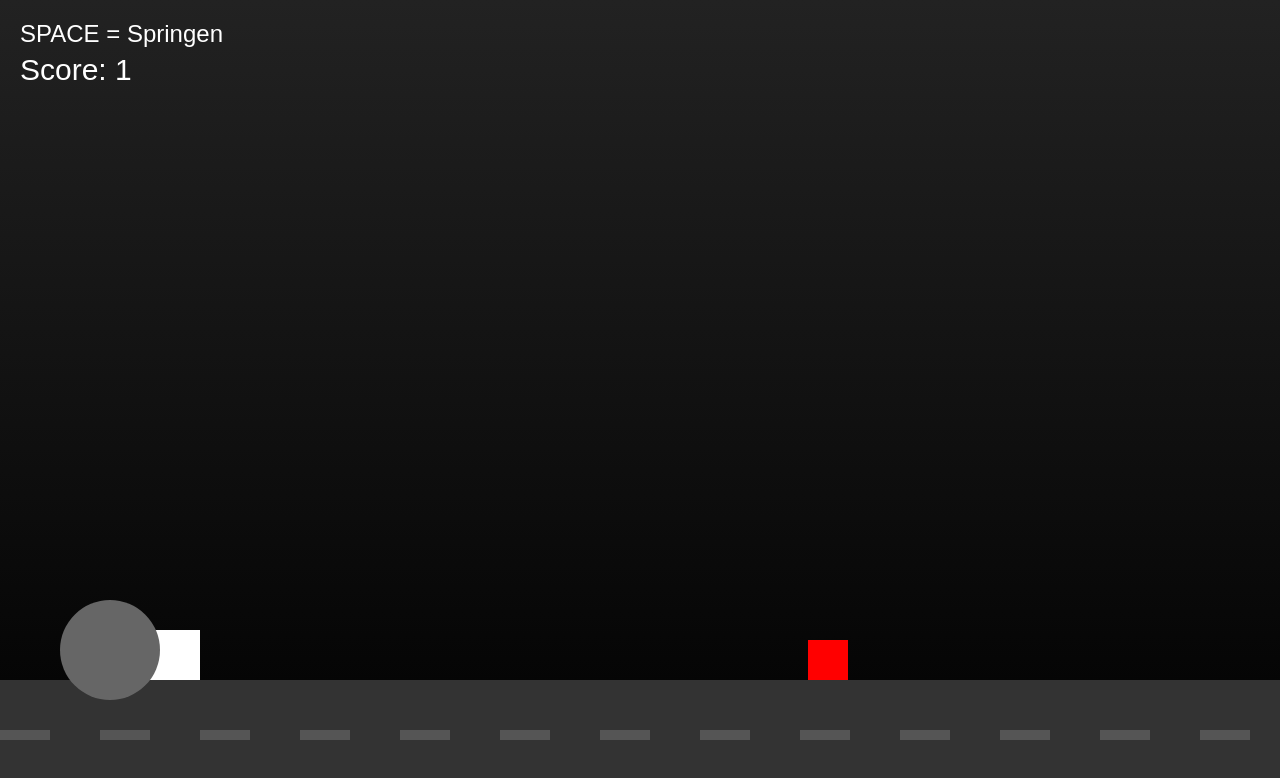
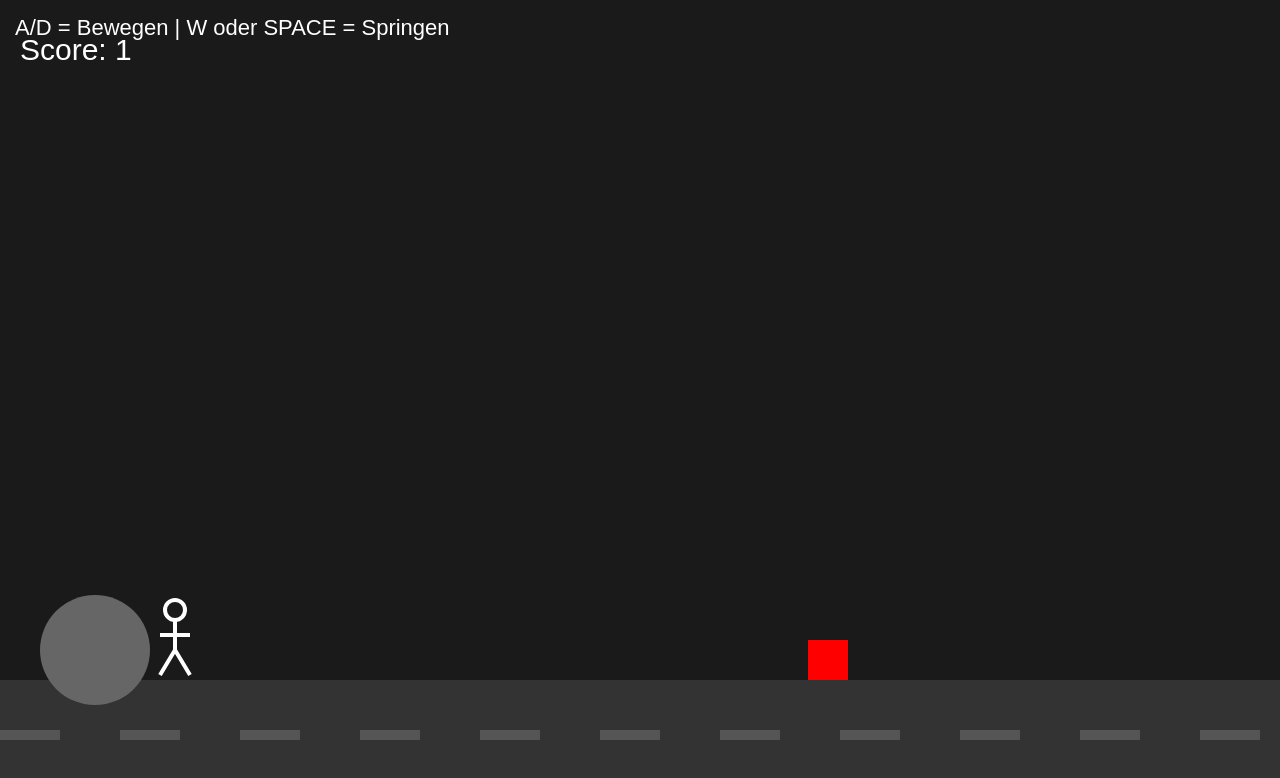
Before and after one commit to liambrod89-max/Shadow-Runner, a plain HTML site: page index.html in a window 1280 px wide. Drawn offline with Linux system fonts and the light colour scheme.

Commit message:
Update index.html

```diff
--- a/index.html
+++ b/index.html
@@ -9,7 +9,7 @@
     body {
       margin: 0;
       overflow: hidden;
-      background: #111;
+      background: black;
       font-family: Arial, sans-serif;
     }
 
@@ -18,19 +18,21 @@
       background: linear-gradient(to bottom, #222, #000);
     }
 
-    #text {
+    #info {
       position: absolute;
-      top: 20px;
-      left: 20px;
+      top: 15px;
+      left: 15px;
       color: white;
-      font-size: 24px;
+      font-size: 22px;
     }
   </style>
 </head>
 
 <body>
 
-<div id="text">SPACE = Springen</div>
+<div id="info">
+  A/D = Bewegen | W oder SPACE = Springen
+</div>
 
 <canvas id="game"></canvas>
 
@@ -44,11 +46,11 @@ canvas.height = window.innerHeight;
 // SPIELER
 const player = {
   x: 150,
-  y: canvas.height - 180,
+  y: canvas.height - 200,
   width: 50,
-  height: 50,
-  color: "white",
+  height: 80,
   velocityY: 0,
+  speed: 7,
   jumping: false
 };
 
@@ -59,25 +61,40 @@ const ground = canvas.height - 120;
 const rock = {
   x: 20,
   y: canvas.height - 150,
-  radius: 50
+  radius: 55
 };
+
+// SCORE
+let score = 0;
 
 // HINDERNISSE
 let obstacles = [];
 
-// SCORE
-let score = 0;
+// TASTEN
+let keys = {};
 
-// SPRINGEN
-document.addEventListener("keydown", function(e) {
-  if (e.code === "Space" && !player.jumping) {
+// TASTATUR
+document.addEventListener("keydown", (e) => {
+
+  keys[e.key.toLowerCase()] = true;
+
+  // Springen
+  if (
+    (e.code === "Space" || e.key.toLowerCase() === "w")
+    && !player.jumping
+  ) {
     player.velocityY = -18;
     player.jumping = true;
   }
 });
 
+document.addEventListener("keyup", (e) => {
+  keys[e.key.toLowerCase()] = false;
+});
+
 // HINDERNIS ERSTELLEN
 function createObstacle() {
+
   obstacles.push({
     x: canvas.width,
     y: ground - 40,
@@ -89,45 +106,108 @@ function createObstacle() {
 // GAME LOOP
 function update() {
 
-  // Hintergrund
   ctx.clearRect(0, 0, canvas.width, canvas.height);
 
-  // Tunnel Boden
+  // Hintergrund
+  ctx.fillStyle = "#111";
+  ctx.fillRect(0, 0, canvas.width, canvas.height);
+
+  // Tunnel
+  ctx.fillStyle = "#1a1a1a";
+  ctx.fillRect(0, 0, canvas.width, ground);
+
+  // Boden
   ctx.fillStyle = "#333";
   ctx.fillRect(0, ground, canvas.width, 120);
 
-  // Linien auf Straße
+  // Straßenlinien
   ctx.fillStyle = "#555";
-  for (let i = 0; i < canvas.width; i += 100) {
-    ctx.fillRect(i, ground + 50, 50, 10);
+
+  for (let i = 0; i < canvas.width; i += 120) {
+    ctx.fillRect(i, ground + 50, 60, 10);
   }
 
-  // Spieler Physik
+  // SPIELER BEWEGUNG
+  if (keys["d"]) {
+    player.x += player.speed;
+  }
+
+  if (keys["a"]) {
+    player.x -= player.speed;
+  }
+
+  // Grenzen
+  if (player.x < 0) player.x = 0;
+
+  if (player.x > canvas.width - player.width) {
+    player.x = canvas.width - player.width;
+  }
+
+  // Gravitation
   player.y += player.velocityY;
   player.velocityY += 1;
 
+  // Boden Check
   if (player.y >= ground - player.height) {
     player.y = ground - player.height;
     player.jumping = false;
   }
 
-  // Spieler zeichnen
-  ctx.fillStyle = player.color;
-  ctx.fillRect(player.x, player.y, player.width, player.height);
+  // ===== STICKMAN =====
 
-  // Stein
+  ctx.strokeStyle = "white";
+  ctx.lineWidth = 4;
+
+  // Kopf
+  ctx.beginPath();
+  ctx.arc(player.x + 25, player.y + 10, 10, 0, Math.PI * 2);
+  ctx.stroke();
+
+  // Körper
+  ctx.beginPath();
+  ctx.moveTo(player.x + 25, player.y + 20);
+  ctx.lineTo(player.x + 25, player.y + 50);
+  ctx.stroke();
+
+  // Arme
+  ctx.beginPath();
+  ctx.moveTo(player.x + 10, player.y + 35);
+  ctx.lineTo(player.x + 40, player.y + 35);
+  ctx.stroke();
+
+  // Beine
+  ctx.beginPath();
+  ctx.moveTo(player.x + 25, player.y + 50);
+  ctx.lineTo(player.x + 10, player.y + 75);
+
+  ctx.moveTo(player.x + 25, player.y + 50);
+  ctx.lineTo(player.x + 40, player.y + 75);
+  ctx.stroke();
+
+  // ===== STEIN =====
+
   ctx.beginPath();
   ctx.arc(rock.x, rock.y, rock.radius, 0, Math.PI * 2);
   ctx.fillStyle = "#666";
   ctx.fill();
 
-  // Stein bewegt sich langsam
-  rock.x += 0.3;
+  // Stein bewegt sich
+  rock.x += 0.25;
 
-  // Hindernisse
+  // Stein trifft Spieler
+  let distance = player.x - rock.x;
+
+  if (distance < 40) {
+    alert("💀 Der Stein hat dich erwischt!");
+    location.reload();
+  }
+
+  // ===== HINDERNISSE =====
+
   ctx.fillStyle = "red";
 
   obstacles.forEach((obs, index) => {
+
     obs.x -= 8;
 
     ctx.fillRect(obs.x, obs.y, obs.width, obs.height);
@@ -139,21 +219,21 @@ function update() {
       player.y < obs.y + obs.height &&
       player.y + player.height > obs.y
     ) {
-      alert("Game Over! Score: " + score);
+      alert("💀 Game Over! Score: " + score);
       location.reload();
     }
 
-    // Löschen
+    // Entfernen
     if (obs.x + obs.width < 0) {
       obstacles.splice(index, 1);
       score++;
     }
   });
 
-  // Score anzeigen
+  // SCORE
   ctx.fillStyle = "white";
   ctx.font = "30px Arial";
-  ctx.fillText("Score: " + score, 20, 80);
+  ctx.fillText("Score: " + score, 20, 60);
 
   requestAnimationFrame(update);
 }
@@ -161,6 +241,7 @@ function update() {
 // Hindernisse spawnen
 setInterval(createObstacle, 2000);
 
+// Start
 update();
 </script>
 
```
